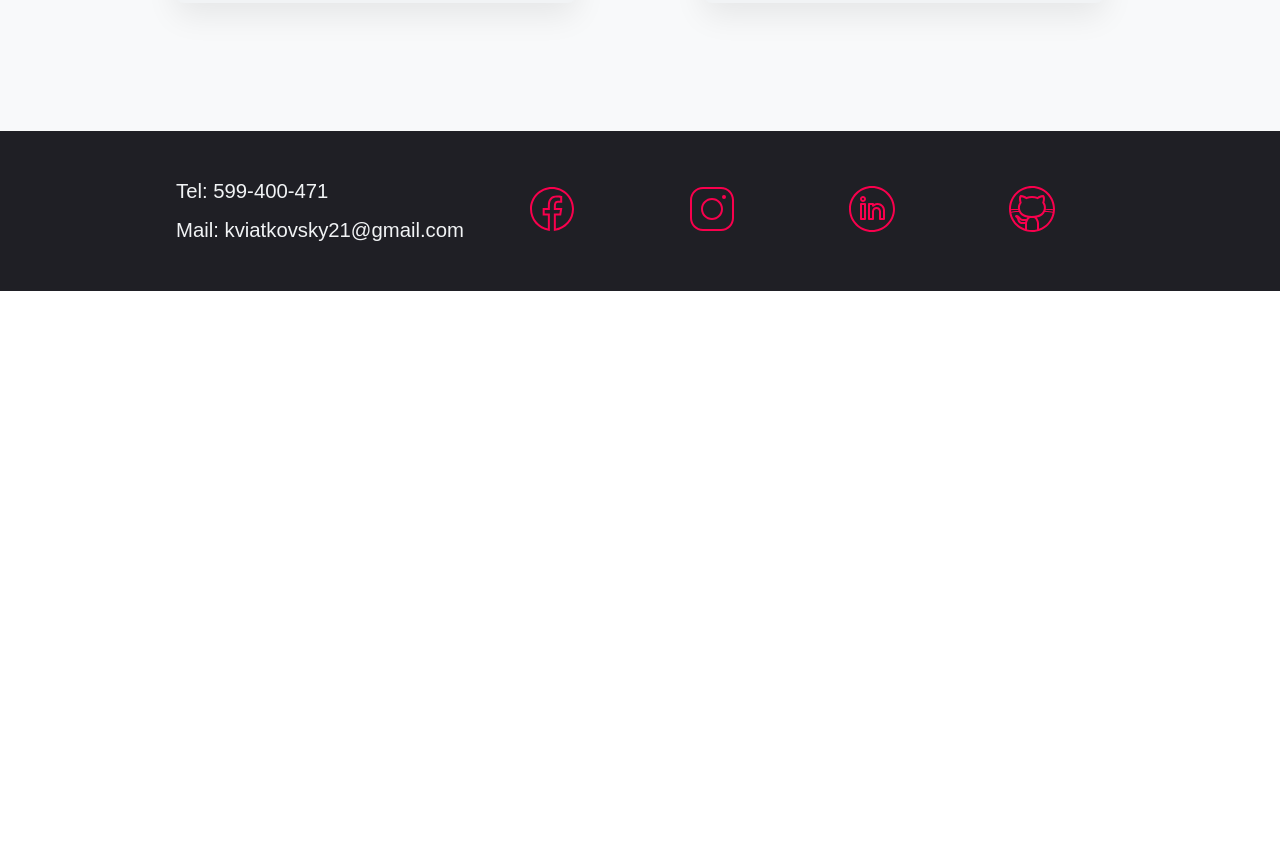
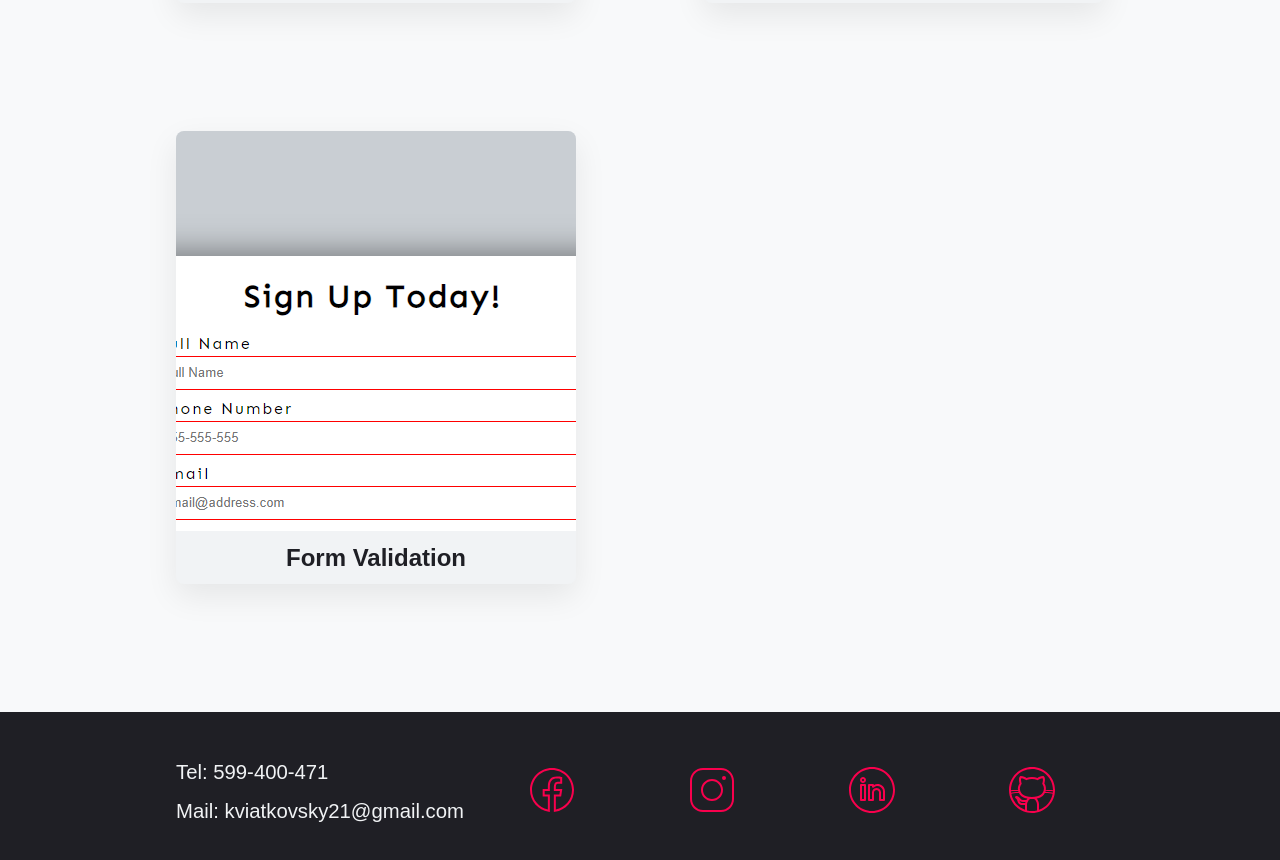
Before and after one commit to Kviatkovski/Portfolio-project, a React (Create React App) app: page / in a window 1280 px wide. Shown: the part 4800-5660 px from the top of the page. Before the commit the page ends 5091 px from the top, so only its background shows below. Built offline with nearby package versions, Linux system fonts and the light colour scheme.

Commit message:
adding form validation project

```diff
--- a/src/components/main/Main.js
+++ b/src/components/main/Main.js
@@ -107,6 +107,13 @@ const projects = [
     type: "js",
     id: 14,
   },
+  {
+    name: "Form Validation",
+    image: "../../assets/images/img-15.jpg",
+    url: "https://lukas-form-validation.netlify.app/",
+    type: "js",
+    id: 15,
+  },
 ];
 
 const Main = () => {
```
Also changed, not shown: src/assets/images/img-15.jpg (added).
